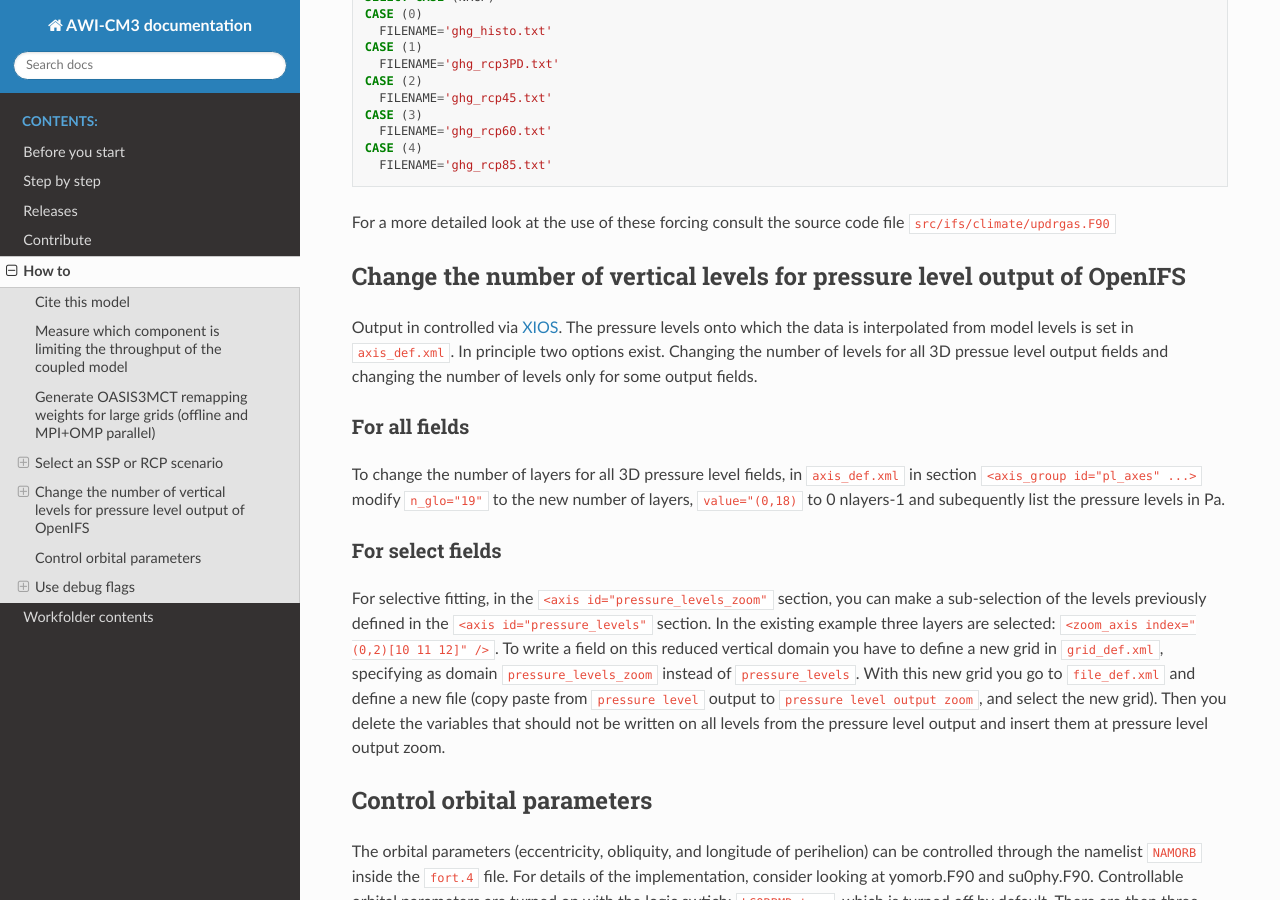
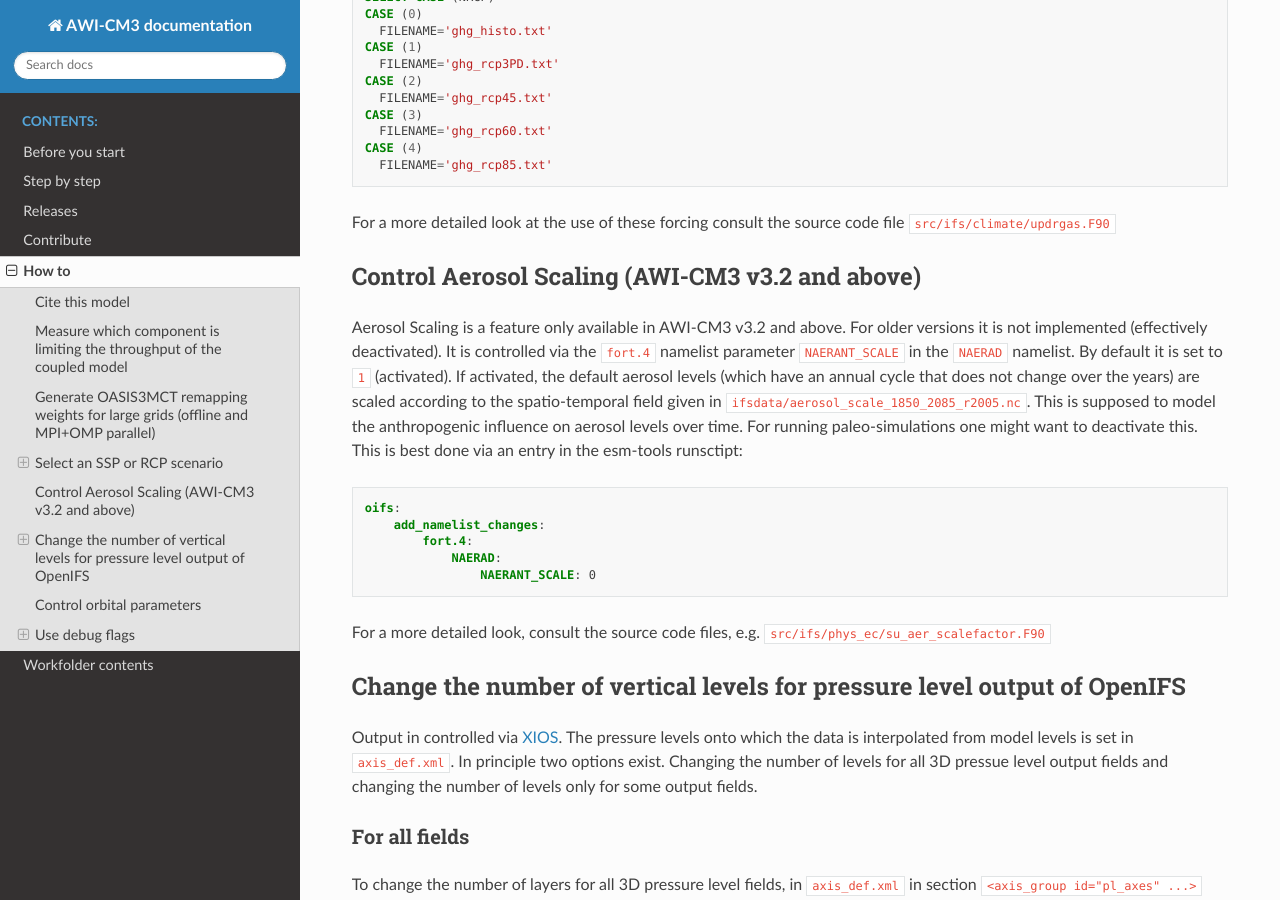
Before and after one commit to AWI-ESM/documentation_AWI-CM3, a Sphinx documentation site: the page built from source/how_to.rst, in a window 1280 px wide and 900 px high, scrolled down 3234 px. Built offline with Sphinx 7.4.7 and the Read the Docs theme 2.0.0, drawn with Linux system fonts in a browser that asks for light colours.

Commit message:
Update how_to.rst
Add section explaining aerosol scaling (NAERANT_SCALE)

```diff
--- a/source/how_to.rst
+++ b/source/how_to.rst
@@ -134,6 +134,20 @@ Control is analogous to CMIP6 but we use ``LCMIP5``, ``CMIP5DATADIR``, and ``NRC
       FILENAME='ghg_rcp85.txt'
 
 For a more detailed look at the use of these forcing consult the source code file ``src/ifs/climate/updrgas.F90``
+
+Control Aerosol Scaling (AWI-CM3 v3.2 and above)
+=========
+Aerosol Scaling is a feature only available in AWI-CM3 v3.2 and above. For older versions it is not implemented (effectively deactivated). It is controlled via the ``fort.4`` namelist parameter ``NAERANT_SCALE`` in the ``NAERAD`` namelist. By default it is set to ``1`` (activated). If activated, the default aerosol levels (which have an annual cycle that does not change over the years) are scaled according to the spatio-temporal field given in ``ifsdata/aerosol_scale_1850_2085_r2005.nc``. This is supposed to model the anthropogenic influence on aerosol levels over time. For running paleo-simulations one might want to deactivate this. This is best done via an entry in the esm-tools runsctipt:
+
+.. code-block:: yaml
+
+   oifs:
+       add_namelist_changes:
+           fort.4:
+               NAERAD:
+                   NAERANT_SCALE: 0
+
+For a more detailed look, consult the source code files, e.g. ``src/ifs/phys_ec/su_aer_scalefactor.F90``
 
 Change the number of vertical levels for pressure level output of OpenIFS
 =========
```
